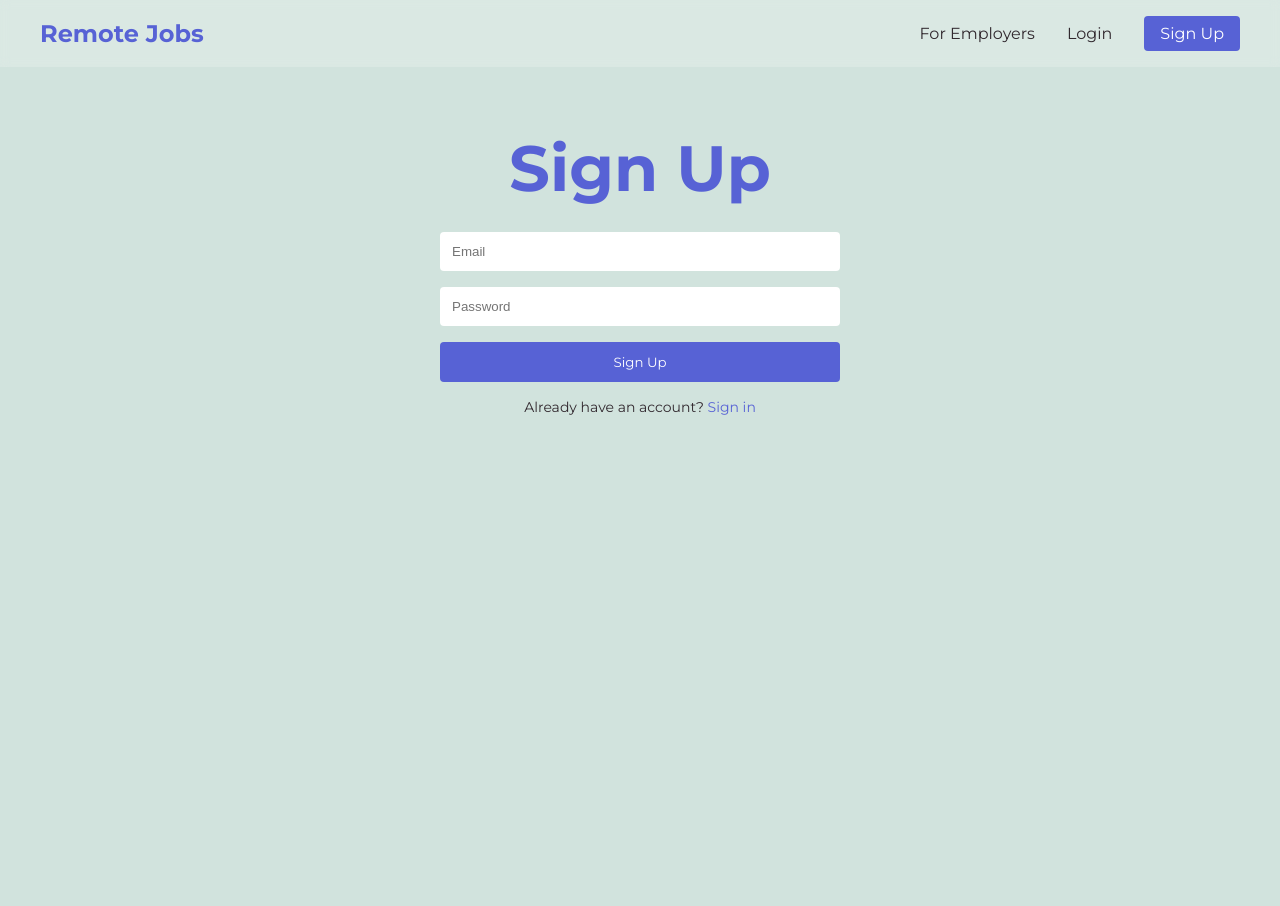
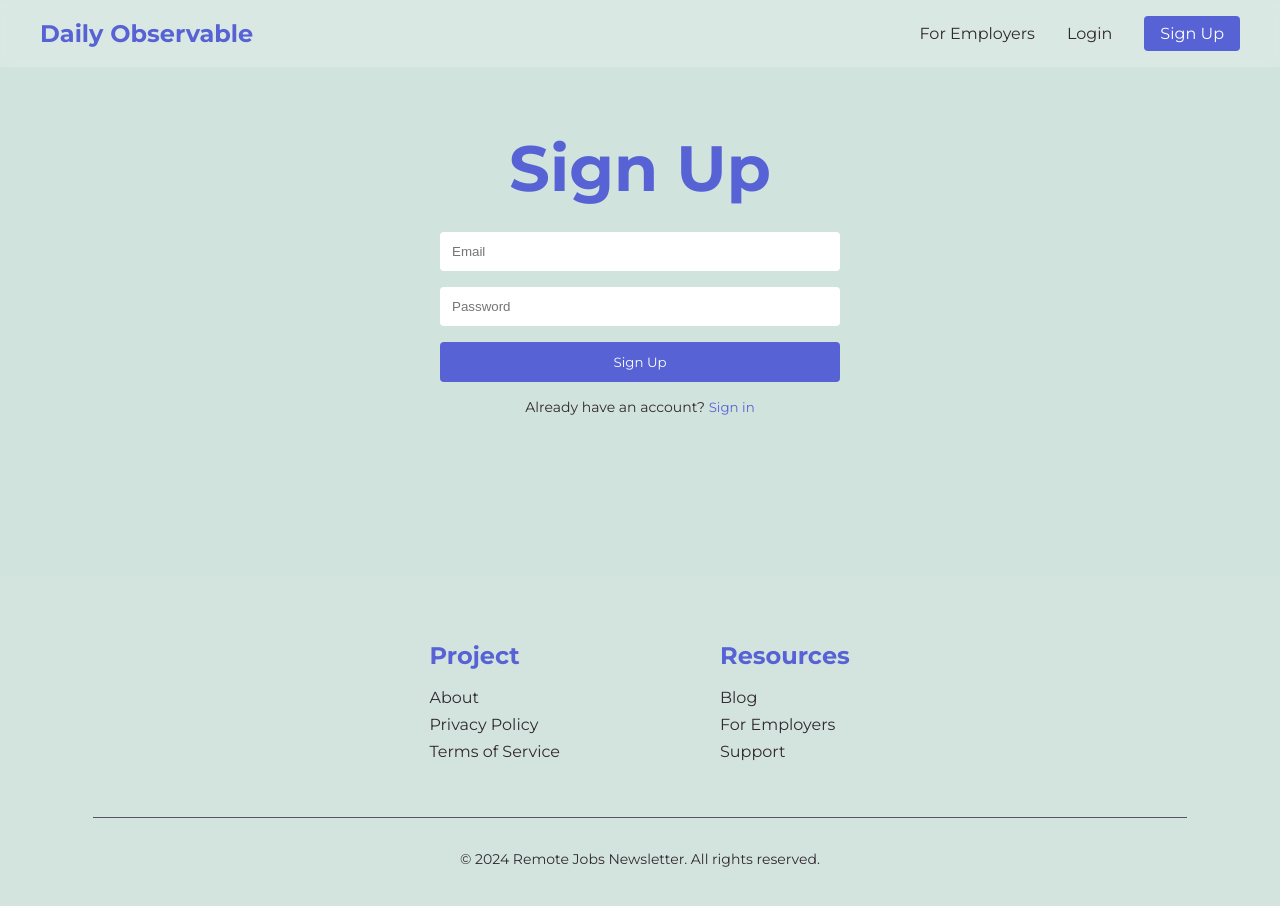
Before and after one commit to rum-n/jobs-newsletter-fe, a Next.js app: page /signup in a window 1280 px wide. Shown: the top 906 px of the page. Before the commit the page ends 800 px from the top, so only its background shows below. Built offline with nearby package versions, Linux system fonts and the light colour scheme.

Commit message:
ad global footer and change login form

```diff
--- /dev/null
+++ b/app/components/Footer.tsx
@@ -0,0 +1,104 @@
+import Link from 'next/link'
+import styled from 'styled-components'
+
+const FooterContainer = styled.footer`
+  display: flex;
+  flex-direction: column;
+  align-items: center;
+  background: rgba(255, 255, 255, 0.05);
+  padding: 4rem 2rem;
+  margin-top: 2rem;
+  width: 100%;
+
+  @media (max-width: 768px) {
+    padding: 2rem 1rem;
+  }
+`
+
+const FooterContent = styled.div`
+  max-width: 1200px;
+  margin: 0 auto;
+  display: grid;
+  grid-template-columns: repeat(2, 1fr);
+  gap: 10rem;
+
+  @media (max-width: 768px) {
+    grid-template-columns: 1fr;
+    text-align: center;
+  }
+`
+
+const FooterColumn = styled.div`
+  h4 {
+    color: ${({ theme }) => theme.colors.primary};
+    margin-bottom: 1rem;
+  }
+
+  ul {
+    list-style: none;
+    padding: 0;
+    margin: 0;
+  }
+
+  li {
+    margin-bottom: 0.5rem;
+  }
+
+  a {
+    color: ${({ theme }) => theme.colors.text};
+    text-decoration: none;
+    transition: color 0.3s ease;
+
+    &:hover {
+      color: ${({ theme }) => theme.colors.primary};
+    }
+  }
+`
+
+const Copyright = styled.div`
+  text-align: center;
+  margin-top: 3rem;
+  padding-top: 2rem;
+  border-top: 1px solid ${({ theme }) => theme.colors.input};
+  color: ${({ theme }) => theme.colors.text};
+  font-size: 0.875rem;
+  width: 90%;
+`
+
+export default function Footer() {
+
+  return (
+    <FooterContainer>
+      <FooterContent>
+        <FooterColumn>
+          <h4>Project</h4>
+          <ul>
+            <li><Link href="/about">About</Link></li>
+            <li><Link href="/privacy">Privacy Policy</Link></li>
+            <li><Link href="/terms">Terms of Service</Link></li>
+          </ul>
+        </FooterColumn>
+        <FooterColumn>
+          <h4>Resources</h4>
+          <ul>
+            <li><Link href="/blog">Blog</Link></li>
+            <li><Link href="/employers">For Employers</Link></li>
+            <li><Link href="/support">Support</Link></li>
+          </ul>
+        </FooterColumn>
+        {/* <FooterColumn>
+            <h4>Connect</h4>
+            <ul>
+              <li><a href="https://twitter.com" target="_blank" rel="noopener noreferrer">Twitter</a></li>
+              <li><a href="https://linkedin.com" target="_blank" rel="noopener noreferrer">LinkedIn</a></li>
+              <li><a href="https://github.com" target="_blank" rel="noopener noreferrer">GitHub</a></li>
+              <li><a href="mailto:contact@example.com">Email Us</a></li>
+            </ul>
+          </FooterColumn> */}
+      </FooterContent>
+      <Copyright>
+        © {new Date().getFullYear()} Remote Jobs Newsletter. All rights reserved.
+      </Copyright>
+    </FooterContainer>
+  )
+}
--- a/app/components/Header.tsx
+++ b/app/components/Header.tsx
@@ -1,3 +1,5 @@
+'use client'
+
 import Link from 'next/link'
 import styled from 'styled-components'
 
@@ -8,7 +10,7 @@ const HeaderContainer = styled.header`
   right: 0;
   background: rgba(255, 255, 255, 0.2);
   backdrop-filter: blur(5px);
-  z-index: 1000;
+  z-index: 100;
   padding: 1rem 2rem;
 
   @media (max-width: 768px) {
@@ -16,7 +18,7 @@ const HeaderContainer = styled.header`
   }
 `
 
-const Nav = styled.nav`
+const Nav = styled.div`
   max-width: 1200px;
   margin: 0 auto;
   display: flex;
@@ -61,15 +63,19 @@ const Button = styled(Link)`
 `
 
 export default function Header() {
+
   return (
     <HeaderContainer>
       <Nav>
-        <Logo href="/">Remote Jobs</Logo>
+        <Logo href="/">Daily Observable</Logo>
         <NavLinks>
-          {/* <NavLink href="/about">About</NavLink> */}
-          <NavLink href="/blog">For Employers</NavLink>
-          <NavLink href="/login">Login</NavLink>
-          <Button href="/signup">Sign Up</Button>
+          <NavLink href="/employers">For Employers</NavLink>
+          <NavLink href="/login">
+            Login
+          </NavLink>
+          <Button href="/signup">
+            Sign Up
+          </Button>
         </NavLinks>
       </Nav>
     </HeaderContainer>
--- a/app/components/SignupForm.tsx
+++ b/app/components/SignupForm.tsx
@@ -75,10 +75,14 @@ const SignInText = styled.p`
   font-size: 0.875rem;
   color: ${({ theme }) => theme.colors.text};
 
-  a {
+  button {
     color: ${({ theme }) => theme.colors.primary};
     text-decoration: none;
     font-weight: 500;
+    background: none;
+    border: none;
+    padding: 0;
+    cursor: pointer;
 
     &:hover {
       text-decoration: underline;
@@ -93,7 +97,12 @@ const signupSchema = z.object({
 
 type SignupData = z.infer<typeof signupSchema>
 
-export default function SignupForm() {
+interface SignupFormProps {
+  onToggleForm: () => void
+  onSuccess?: () => void
+}
+
+export default function SignupForm({ onToggleForm, onSuccess }: SignupFormProps) {
   const [isLoading, setIsLoading] = useState(false)
   const [message, setMessage] = useState('')
   const [isError, setIsError] = useState(false)
@@ -123,6 +132,7 @@ export default function SignupForm() {
       setMessage('Account created successfully! Redirecting...')
       setTimeout(() => {
         router.push('/profile')
+        onSuccess?.()
       }, 2000)
     } catch (error) {
       setIsError(true)
@@ -161,7 +171,7 @@ export default function SignupForm() {
         </InputGroup>
       </Form>
       <SignInText>
-        Already have an account? <Link href="/login">Sign in</Link>
+        Already have an account? <button onClick={onToggleForm}>Sign in</button>
       </SignInText>
     </>
   )
--- a/app/layout.tsx
+++ b/app/layout.tsx
@@ -4,6 +4,7 @@ import StyledComponentsRegistry from './lib/registry'
 import { Montserrat } from 'next/font/google'
 import { Providers } from "./providers";
 import Header from './components/Header';
+import Footer from './components/Footer';
 
 const montserrat = Montserrat({
   subsets: ['latin'],
@@ -24,6 +25,7 @@ export default function RootLayout({
           <Providers>
             <Header />
             {children}
+            <Footer />
           </Providers>
         </StyledComponentsRegistry>
       </body>
```
Also changed, not shown: app/components/AuthForm.tsx (added, +36 -0 lines), app/components/LoginForm.tsx (+14 -3 lines), app/page.tsx (+3 -99 lines).
